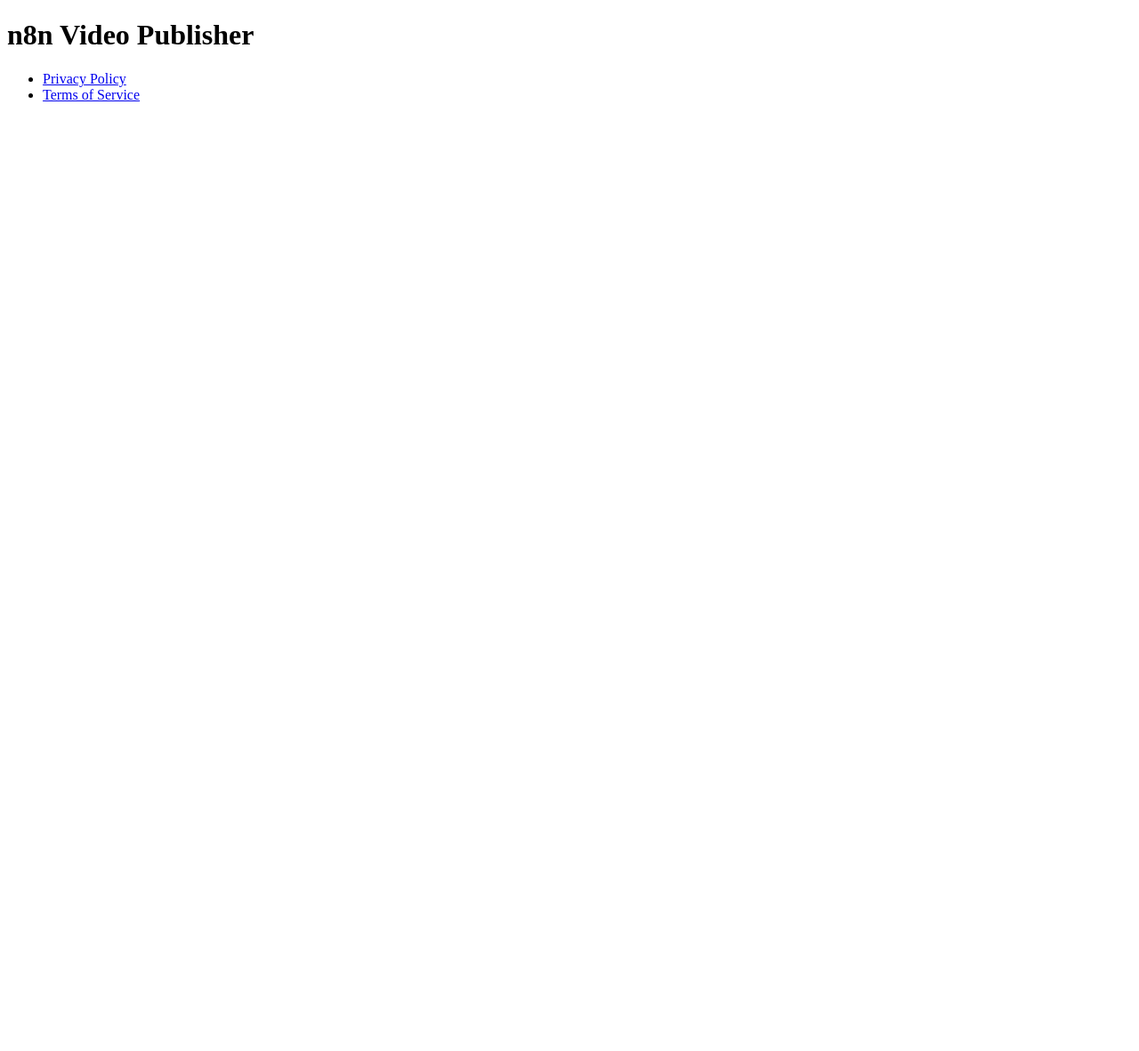
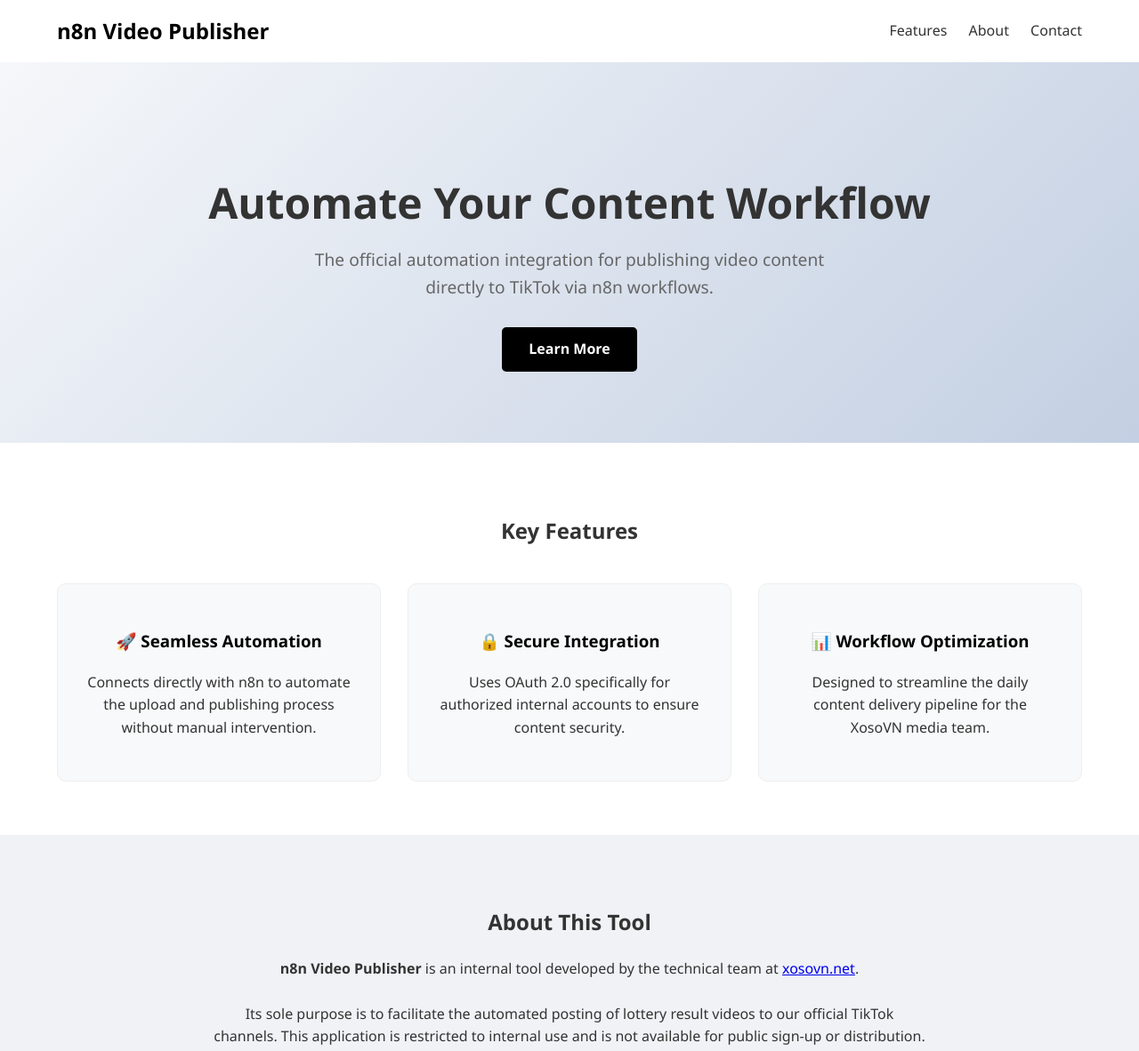
Before and after one commit to minhlucifer11-art/tiktok-app-legal, a plain HTML site: page index.html in a window 1280 px wide. Shown: the top 1182 px of the page at 89% size. Before the commit the page ends 800 px from the top, so only its background shows below. Drawn offline with Linux system fonts and the light colour scheme.

Commit message:
Revamp index.html with new layout and styles
Updated the HTML structure and added styling for the n8n Video Publisher tool. Enhanced the layout with navigation, hero section, features, and footer.

```diff
--- a/index.html
+++ b/index.html
@@ -1,14 +1,198 @@
-<!doctype html>
-<html>
-  <head>
-    <meta charset="utf-8" />
-    <title>Legal</title>
-  </head>
-  <body>
-    <h1>n8n Video Publisher</h1>
-    <ul>
-      <li><a href="./privacy-policy.html">Privacy Policy</a></li>
-      <li><a href="./terms-of-service.html">Terms of Service</a></li>
-    </ul>
-  </body>
+<!DOCTYPE html>
+<html lang="en">
+<head>
+    <meta charset="UTF-8">
+    <meta name="viewport" content="width=device-width, initial-scale=1.0">
+    <title>n8n Video Publisher - Automation Tool</title>
+    <meta name="description" content="Automated video publishing tool for internal content management.">
+    <style>
+        :root {
+            --primary: #000000;
+            --accent: #fe2c55; /* TikTok Color */
+            --accent-2: #25f4ee; /* TikTok Color */
+            --text: #333;
+            --light-bg: #f8f9fa;
+        }
+
+        body {
+            font-family: 'Segoe UI', Tahoma, Geneva, Verdana, sans-serif;
+            margin: 0;
+            padding: 0;
+            line-height: 1.6;
+            color: var(--text);
+        }
+
+        /* Navigation */
+        nav {
+            display: flex;
+            justify-content: space-between;
+            align-items: center;
+            padding: 1rem 5%;
+            background: white;
+            box-shadow: 0 2px 5px rgba(0,0,0,0.05);
+        }
+
+        .logo {
+            font-weight: bold;
+            font-size: 1.5rem;
+            color: var(--primary);
+        }
+
+        .nav-links a {
+            margin-left: 20px;
+            text-decoration: none;
+            color: var(--text);
+            font-weight: 500;
+        }
+
+        /* Hero Section */
+        .hero {
+            background: linear-gradient(135deg, #f5f7fa 0%, #c3cfe2 100%);
+            padding: 80px 20px;
+            text-align: center;
+        }
+
+        .hero h1 {
+            font-size: 3rem;
+            margin-bottom: 10px;
+        }
+
+        .hero p {
+            font-size: 1.2rem;
+            color: #666;
+            max-width: 600px;
+            margin: 0 auto 30px auto;
+        }
+
+        .btn {
+            display: inline-block;
+            padding: 12px 30px;
+            background-color: var(--primary);
+            color: white;
+            text-decoration: none;
+            border-radius: 5px;
+            font-weight: bold;
+            transition: 0.3s;
+        }
+
+        .btn:hover {
+            background-color: var(--accent);
+        }
+
+        /* Features Section */
+        .features {
+            padding: 60px 5%;
+            background: white;
+            text-align: center;
+        }
+
+        .features-grid {
+            display: grid;
+            grid-template-columns: repeat(auto-fit, minmax(250px, 1fr));
+            gap: 30px;
+            margin-top: 40px;
+        }
+
+        .feature-card {
+            padding: 30px;
+            border: 1px solid #eee;
+            border-radius: 10px;
+            background: var(--light-bg);
+        }
+
+        .feature-card h3 {
+            color: var(--primary);
+        }
+
+        /* About / Disclaimer Section */
+        .about {
+            padding: 60px 5%;
+            background-color: #f0f2f5;
+            text-align: center;
+        }
+
+        /* Footer */
+        footer {
+            background: #222;
+            color: white;
+            padding: 40px 5%;
+            text-align: center;
+        }
+
+        footer a {
+            color: #aaa;
+            text-decoration: none;
+            margin: 0 10px;
+        }
+
+        footer a:hover {
+            color: white;
+        }
+
+        .legal-notice {
+            font-size: 0.8rem;
+            margin-top: 20px;
+            color: #777;
+        }
+    </style>
+</head>
+<body>
+
+    <nav>
+        <div class="logo">n8n Video Publisher</div>
+        <div class="nav-links">
+            <a href="#features">Features</a>
+            <a href="#about">About</a>
+            <a href="mailto:admin@xosovn.net">Contact</a>
+        </div>
+    </nav>
+
+    <section class="hero">
+        <h1>Automate Your Content Workflow</h1>
+        <p>The official automation integration for publishing video content directly to TikTok via n8n workflows.</p>
+        <a href="#about" class="btn">Learn More</a>
+    </section>
+
+    <section id="features" class="features">
+        <h2>Key Features</h2>
+        <div class="features-grid">
+            <div class="feature-card">
+                <h3>🚀 Seamless Automation</h3>
+                <p>Connects directly with n8n to automate the upload and publishing process without manual intervention.</p>
+            </div>
+            <div class="feature-card">
+                <h3>🔒 Secure Integration</h3>
+                <p>Uses OAuth 2.0 specifically for authorized internal accounts to ensure content security.</p>
+            </div>
+            <div class="feature-card">
+                <h3>📊 Workflow Optimization</h3>
+                <p>Designed to streamline the daily content delivery pipeline for the XosoVN media team.</p>
+            </div>
+        </div>
+    </section>
+
+    <section id="about" class="about">
+        <h2>About This Tool</h2>
+        <p style="max-width: 800px; margin: 0 auto;">
+            <strong>n8n Video Publisher</strong> is an internal tool developed by the technical team at
+            <a href="https://xosovn.net" target="_blank">xosovn.net</a>.
+            <br><br>
+            Its sole purpose is to facilitate the automated posting of lottery result videos to our official TikTok channels.
+            This application is restricted to internal use and is not available for public sign-up or distribution.
+        </p>
+    </section>
+
+    <footer>
+        <p>&copy; 2025 n8n Video Publisher / XosoVN. All rights reserved.</p>
+        <br>
+        <div>
+            <a href="https://minhlucifer11-art.github.io/tiktok-app-legal/privacy-policy.html" target="_blank">Privacy Policy</a> |
+            <a href="https://minhlucifer11-art.github.io/tiktok-app-legal/terms-of-service.html" target="_blank">Terms of Service</a>
+        </div>
+        <div class="legal-notice">
+            This site is used for app verification and compliance purposes only.
+        </div>
+    </footer>
+
+</body>
 </html>
```
